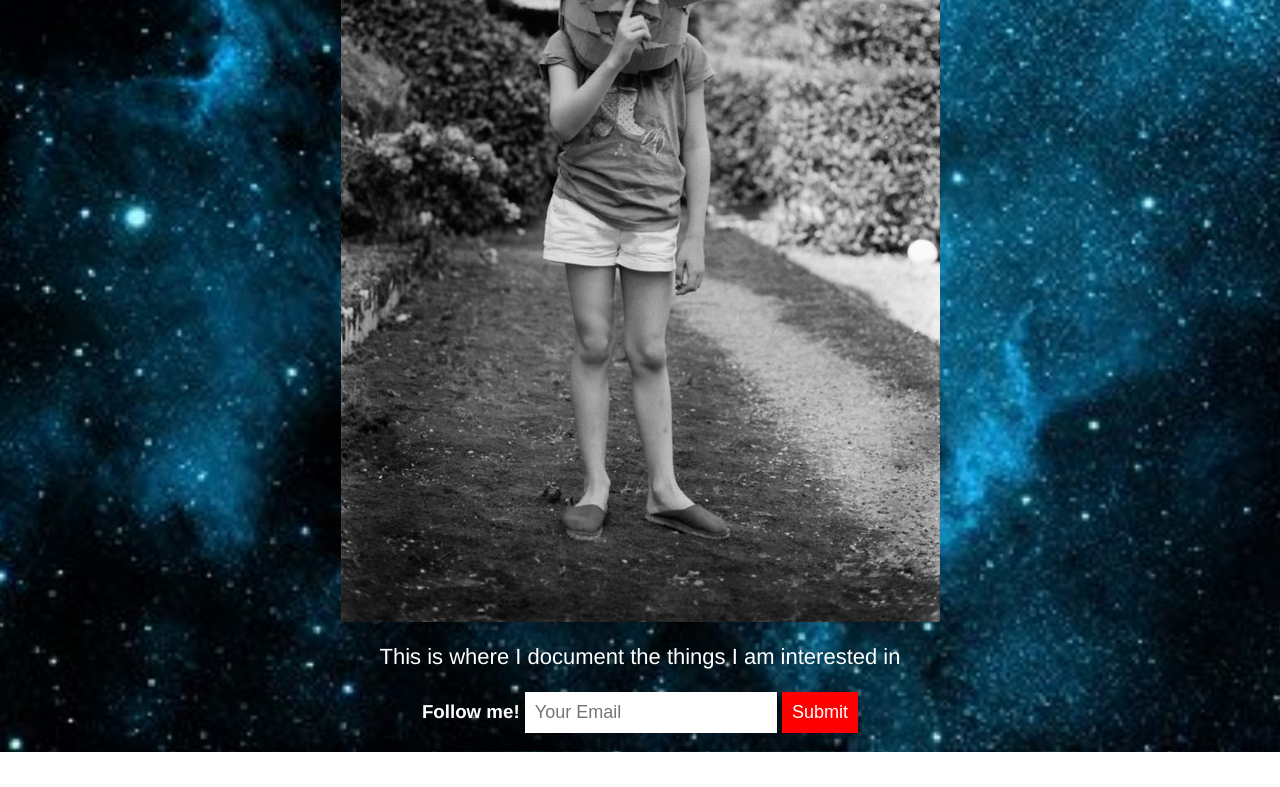
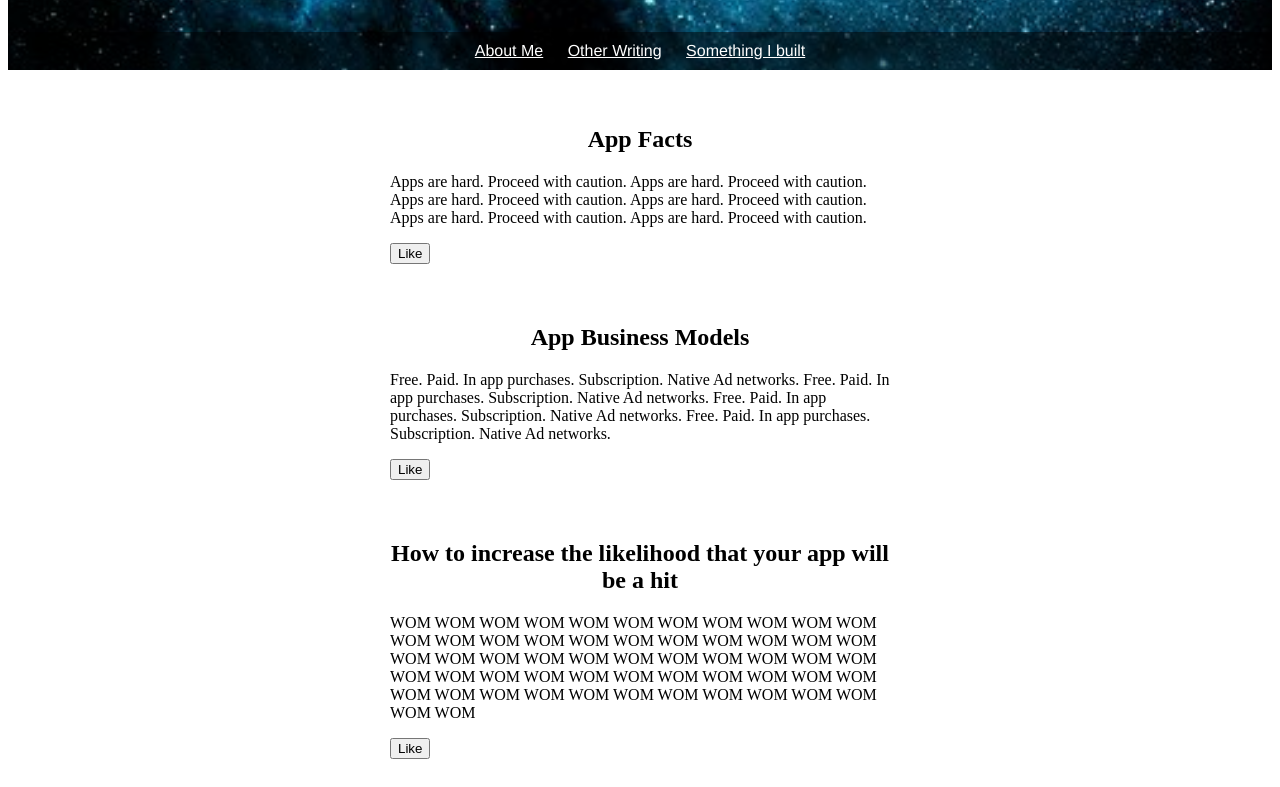
Before and after one commit to csharpd/geekchic, a plain HTML site: page index.html in a window 1280 px wide. Shown: the part 344-1131 px from the top of the page. Before the commit the page ends 1096 px from the top, so only its background shows below. Drawn offline with Linux system fonts and the light colour scheme.

Commit message:
my blog template

```diff
--- a/index.html
+++ b/index.html
@@ -1,34 +1,82 @@
 <head>
     <title>Chloe's Blog</title>
     <style>
-    body {
+    header {
         text-align: center;
-        background: url("assets/galaxy.jpeg");
+        background: url("assets/images/galaxy.jpeg");
         background-size: cover;
-        background-position: center;
         color: white;
         font-family: helvetica;
     }
-    p {
-        font-size: 22px;
-    }
-    input {
-        font-size: 18px;
-        padding: 10px;
-        border: 0;
-    }
-    input[type="submit"] {
-        background: red;
+    a {
         color: white;
     }
+    h1 {
+      font-size: 70px;
+    }
+    h2 {
+        text-align: center;
+    }
+    img {
+      margin: 40px 0px 0px 0px;
+      border: 7px solid white;
+      border-radius: 20px;
+    width: 150px;
+    height: auto;
+    }
+      ul {
+      padding: 10px;
+      background: rgba(0,0,0,0.5);
+    }
+    li {
+      display: inline;
+      padding: 0px 10px 0px 10px;
+    }
+    article {
+      max-width: 500px;
+      padding: 20px;
+      margin: 0 auto;
+    }
+    @media (max-width: 500px) {
+      h1 {
+        font-size: 36px;
+        padding: 5px;
+      }
+        li {
+        padding: 5px;
+        display: block;
+      }
+    }
   </style>
-
 </head>
 <body>
-    <h1>Hi. I'm Chloe.</h1>
-    <image src="assets/nosepick.jpeg">
-    <p>This is where I document the things I am interested in </p>
-    <h3>Follow me! <input type="email" Placeholder="Your Email">
-    <input type="submit"></h3>
-
+     <header>
+    <img src="assets/images/chloe.jpeg">
+    <h1>Chloe's Blog</h1>
+    <ul>
+      <li><a href="http://www.chloedonegan.com">About Me</a></li>
+      <li><a href="http://www.eyedea.org.uk/author/chloe-donegan/">Other Writing</a></li>
+      <li><a href="http://www.dnaas.herokuapp.com">Something I built</a></li>
+    </ul>
+  </header>
+  <article>
+    <h2>App Facts</h2>
+    <p> Apps are hard. Proceed with caution. Apps are hard. Proceed with caution. Apps are hard. Proceed with caution. Apps are hard. Proceed with caution. Apps are hard. Proceed with caution. Apps are hard. Proceed with caution. </p>
+    <button>Like</button>
+  </article>
+  <article>
+    <h2>App Business Models</h2>
+    <p> Free. Paid. In app purchases. Subscription. Native Ad networks. Free. Paid. In app purchases. Subscription. Native Ad networks. Free. Paid. In app purchases. Subscription. Native Ad networks. Free. Paid. In app purchases. Subscription. Native Ad networks.</p>
+    <button>Like</button>
+  </article>
+  <article>
+    <h2>How to increase the likelihood that your app will be a hit</h2>
+    <p>WOM WOM WOM WOM WOM WOM WOM WOM WOM WOM WOM WOM WOM WOM WOM WOM WOM WOM WOM WOM WOM WOM WOM WOM WOM WOM WOM WOM WOM WOM WOM WOM WOM WOM WOM WOM WOM WOM WOM WOM WOM WOM WOM WOM WOM WOM WOM WOM WOM WOM WOM WOM WOM WOM WOM WOM WOM</p>
+    <button>Like</button>
+  </article>
+    <script>
+    $("button").on("click", function() {
+      alert("Clicked!");
+    });
+  </script>
 </body>
```
Also changed, not shown: assets/images/chloe.jpeg (added), assets/images/galaxy.jpeg (renamed from assets/galaxy.jpeg), assets/images/nosepick.jpeg (renamed from assets/nosepick.jpeg), 2 other files.
